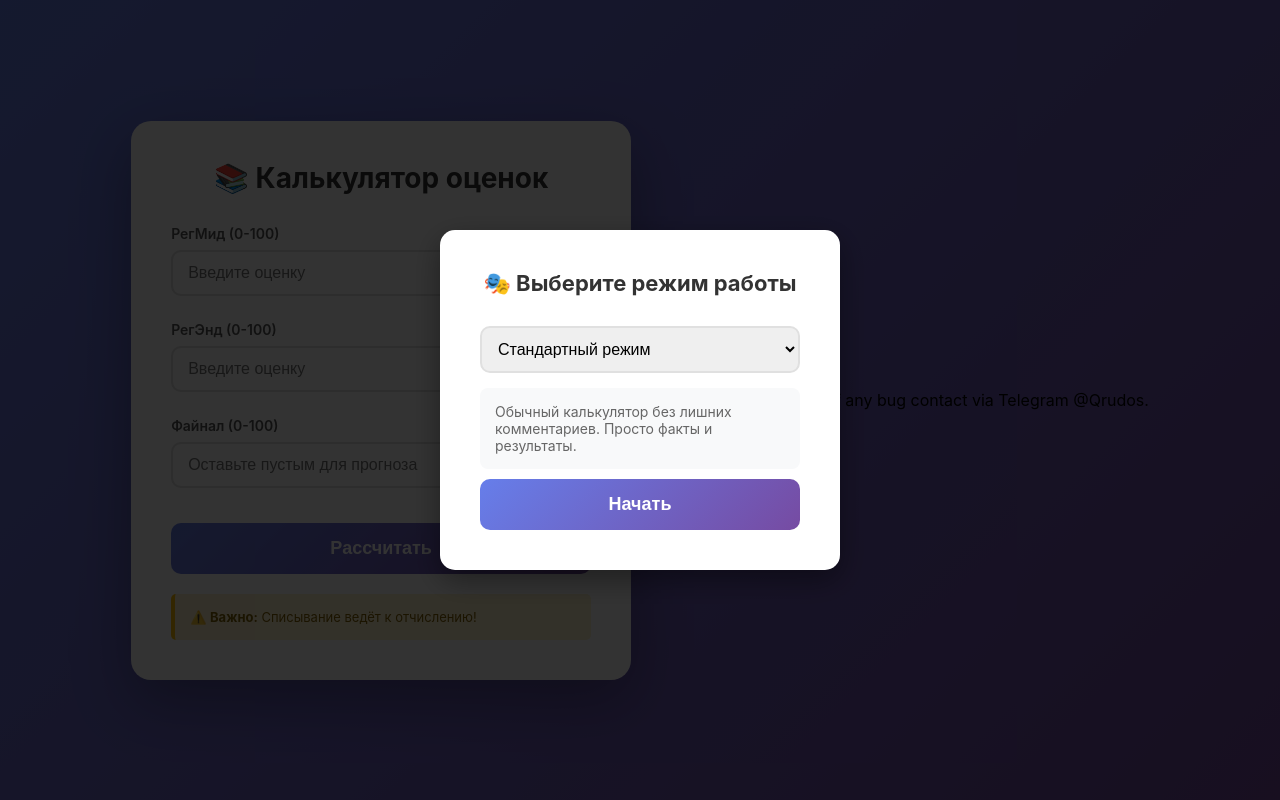
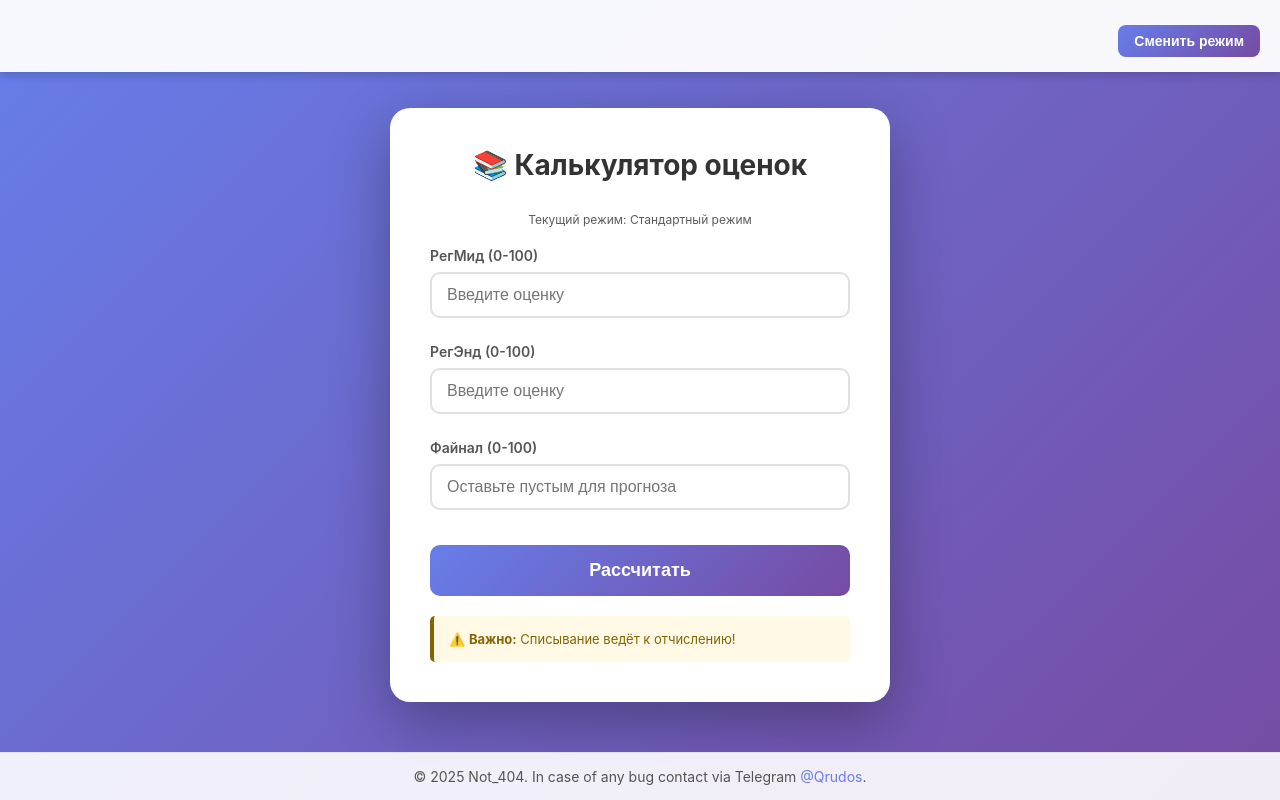
Before and after one commit to Diasb4/Calculator, a plain HTML site: page index.html in a window 1280 px wide. Drawn offline with Linux system fonts and the light colour scheme.

Commit message:
Added appropriate footer

```diff
--- a/commands.js
+++ b/commands.js
@@ -1,34 +1,17 @@
 
 let mode = "standard";
 
-const modeDescriptions = {
-    serious: "Формальный подход. Только цифры, факты и объективная оценка результатов.",
-    standard: "Обычный калькулятор без лишних комментариев. Просто факты и результаты.",
-    evil: "Саркастичные комментарии от старшекурсника, который всё это уже прошёл. Юмор и довольно черный."
+const modeNames = {
+    serious: "Серьёзный режим",
+    standard: "Стандартный режим",
+    evil: "Злой старшекурсник"
 };
-
-function updateDescription() {
-    const select = document.getElementById("modeSelect");
-    const desc = document.getElementById("modeDescription");
-    desc.textContent = modeDescriptions[select.value];
-}
-
-function startApp() {
-    mode = document.getElementById("modeSelect").value;
-    document.getElementById("modeModal").style.display = "none";
-    document.getElementById("modeMenu").style.display = "block";
-    document.getElementById("modeChange").value = mode;
-
-    const greetings = {
-        serious: "Добро пожаловать. Начнём расчёты.",
-        standard: "Калькулятор оценок готов к работе.",
-        evil: "Что ж, посмотрим, кто из нас сегодня будет плакать. Спойлер: не я."
-    };
-    showComment(greetings[mode], 'warning');
-}
 
 function changeMode(newMode) {
     mode = newMode;
+    updateModeDisplay();
+    closeModeDropdown();
+
     const phrases = {
         serious: "Режим серьёзного аналитика.",
         standard: "Стандартный режим. Всё по делу.",
@@ -37,11 +20,59 @@ function changeMode(newMode) {
     showComment(phrases[newMode], 'warning');
 }
 
+function updateModeDisplay() {
+    const display = document.getElementById('currentModeDisplay');
+    display.textContent = `Текущий режим: ${modeNames[mode]}`;
+}
+
 function showComment(text, type = 'warning') {
     const resultDiv = document.getElementById('result');
     resultDiv.className = `result ${type} show`;
     resultDiv.innerHTML = `<p>${text}</p>`;
 }
+
+// Функции для управления выпадающим меню
+function toggleModeDropdown() {
+    const dropdown = document.getElementById('modeDropdown');
+    dropdown.classList.toggle('show');
+}
+
+function closeModeDropdown() {
+    const dropdown = document.getElementById('modeDropdown');
+    dropdown.classList.remove('show');
+}
+
+// Инициализация при загрузке страницы
+document.addEventListener('DOMContentLoaded', function () {
+    updateModeDisplay();
+
+    // Обработчики для выпадающего меню режимов
+    const modeToggle = document.getElementById('mode-toggle');
+    const modeOptions = document.querySelectorAll('.mode-option');
+
+    modeToggle.addEventListener('click', function (e) {
+        e.stopPropagation();
+        toggleModeDropdown();
+    });
+
+    modeOptions.forEach(option => {
+        option.addEventListener('click', function () {
+            const newMode = this.getAttribute('data-mode');
+            changeMode(newMode);
+        });
+    });
+
+    // Закрытие выпадающего меню при клике вне его
+    document.addEventListener('click', function () {
+        closeModeDropdown();
+    });
+
+    // Предотвращение закрытия при клике на само меню
+    const dropdown = document.getElementById('modeDropdown');
+    dropdown.addEventListener('click', function (e) {
+        e.stopPropagation();
+    });
+});
 
 function calculate() {
     const regmid = parseFloat(document.getElementById('regmid').value);
--- a/index.html
+++ b/index.html
@@ -9,32 +9,22 @@
 </head>
 
 <body>
-    <div id="modeModal">
-        <div class="modal-content">
-            <h3>🎭 Выберите режим работы</h3>
-            <select id="modeSelect" onchange="updateDescription()">
-                <option value="serious">Серьёзный режим</option>
-                <option value="standard" selected>Стандартный режим</option>
-                <option value="evil">Злой старшекурсник</option>
-            </select>
-            <div class="mode-description" id="modeDescription">
-                Обычный калькулятор без лишних комментариев. Просто факты и результаты.
+    <nav class="navbar">
+        <div class="nav-buttons">
+            <div class="mode-dropdown">
+                <button id="mode-toggle" class="nav-button">Сменить режим</button>
+                <div class="mode-dropdown-content" id="modeDropdown">
+                    <div class="mode-option" data-mode="serious">Серьёзный режим</div>
+                    <div class="mode-option" data-mode="standard">Стандартный режим</div>
+                    <div class="mode-option" data-mode="evil">Злой старшекурсник</div>
+                </div>
             </div>
-            <button onclick="startApp()">Начать</button>
         </div>
-    </div>
-
-    <div id="modeMenu">
-        <label for="modeChange">Режим:</label>
-        <select id="modeChange" onchange="changeMode(this.value)">
-            <option value="serious">Серьёзный</option>
-            <option value="standard">Стандартный</option>
-            <option value="evil">Злой старшекурсник</option>
-        </select>
-    </div>
+    </nav>
 
     <div class="container">
         <h1>📚 Калькулятор оценок</h1>
+        <div class="current-mode" id="currentModeDisplay">Текущий режим: Стандартный</div>
 
         <div class="input-group">
             <label for="regmid">РегМид (0-100)</label>
@@ -59,13 +49,13 @@
 
         <div id="result" class="result"></div>
     </div>
+
+    <footer>
+        &copy; 2025 Not_404. In case of any bug contact via Telegram <a href="https://t.me/Qrudos"
+            target="_blank">@Qrudos</a>.
+    </footer>
     <script src="commands.js"></script>
 
-    <footer class="mt-auto text-center py-1 my-footer">
-        <div class="container-fluid">
-            <p>&copy; 2025 Not_404. In case of any bug contact via Telegram @Qrudos.</p>
-        </div>
-    </footer>
 </body>
 
 </html>
--- a/style.css
+++ b/style.css
@@ -2,6 +2,11 @@
     margin: 0;
     padding: 0;
     box-sizing: border-box;
+}
+
+html,
+body {
+    height: 100%;
 }
 
 body {
@@ -9,9 +14,89 @@ body {
     background: linear-gradient(135deg, #667eea 0%, #764ba2 100%);
     min-height: 100vh;
     display: flex;
-    justify-content: center;
+    flex-direction: column;
     align-items: center;
-    padding: 20px;
+    padding: 80px 20px 70px;
+    color: #333;
+    position: relative;
+}
+
+nav.navbar {
+    position: fixed;
+    top: 0;
+    left: 0;
+    width: 100%;
+    z-index: 1000;
+    padding: 15px 20px;
+    background: rgba(255, 255, 255, 0.95);
+    box-shadow: 0 2px 10px rgba(0, 0, 0, 0.2);
+    display: flex;
+    justify-content: flex-end;
+    align-items: center;
+}
+
+.nav-buttons {
+    display: flex;
+    gap: 10px;
+}
+
+.nav-button {
+    padding: 8px 16px;
+    background: linear-gradient(135deg, #667eea 0%, #764ba2 100%);
+    color: white;
+    border: none;
+    border-radius: 8px;
+    font-size: 14px;
+    font-weight: 600;
+    cursor: pointer;
+    transition: all 0.3s;
+}
+
+.nav-button:hover {
+    transform: translateY(-2px);
+    box-shadow: 0 4px 12px rgba(102, 126, 234, 0.3);
+}
+
+.mode-dropdown {
+    position: relative;
+    display: inline-block;
+}
+
+.mode-dropdown-content {
+    display: none;
+    position: absolute;
+    right: 0;
+    top: 100%;
+    background: white;
+    min-width: 200px;
+    border-radius: 10px;
+    box-shadow: 0 8px 25px rgba(0, 0, 0, 0.2);
+    z-index: 1001;
+    margin-top: 5px;
+    border: 1px solid #e0e0e0;
+}
+
+.mode-dropdown-content.show {
+    display: block;
+}
+
+.mode-option {
+    padding: 12px 16px;
+    color: #333;
+    text-decoration: none;
+    display: block;
+    border-bottom: 1px solid #e0e0e0;
+    cursor: pointer;
+    transition: background-color 0.3s;
+}
+
+.mode-option:last-child {
+    border-bottom: none;
+}
+
+.mode-option:hover {
+    background: #667eea;
+    color: white;
 }
 
 .container {
@@ -21,6 +106,7 @@ body {
     padding: 40px;
     max-width: 500px;
     width: 100%;
+    margin: auto;
 }
 
 h1 {
@@ -42,16 +128,20 @@ label {
     font-size: 14px;
 }
 
-input {
+input,
+select {
     width: 100%;
     padding: 12px 15px;
     border: 2px solid #e0e0e0;
     border-radius: 10px;
     font-size: 16px;
     transition: all 0.3s;
+    background: white;
+    color: #333;
 }
 
-input:focus {
+input:focus,
+select:focus {
     outline: none;
     border-color: #667eea;
     box-shadow: 0 0 0 3px rgba(102, 126, 234, 0.1);
@@ -85,11 +175,11 @@ button:active {
     padding: 25px;
     border-radius: 15px;
     display: none;
+    animation: slideIn 0.5s ease;
 }
 
 .result.show {
     display: block;
-    animation: slideIn 0.5s ease;
 }
 
 @keyframes slideIn {
@@ -107,33 +197,24 @@ button:active {
 .result.success {
     background: #d4edda;
     border: 2px solid #28a745;
+    color: #155724;
 }
 
 .result.warning {
     background: #fff3cd;
     border: 2px solid #ffc107;
+    color: #856404;
 }
 
 .result.danger {
     background: #f8d7da;
     border: 2px solid #dc3545;
+    color: #721c24;
 }
 
 .result h2 {
     margin-bottom: 15px;
     font-size: 22px;
-}
-
-.result.success h2 {
-    color: #155724;
-}
-
-.result.warning h2 {
-    color: #856404;
-}
-
-.result.danger h2 {
-    color: #721c24;
 }
 
 .result p {
@@ -148,8 +229,8 @@ button:active {
 }
 
 .warning-text {
-    background: #fff3cd;
-    border-left: 4px solid #ffc107;
+    background: rgba(255, 193, 7, 0.1);
+    border-left: 4px solid #856404;
     padding: 15px;
     margin-top: 20px;
     border-radius: 5px;
@@ -157,84 +238,33 @@ button:active {
     color: #856404;
 }
 
-#modeMenu {
-    position: fixed;
-    top: 10px;
-    right: 10px;
-    background: rgba(255, 255, 255, 0.95);
-    border-radius: 10px;
-    padding: 15px;
-    box-shadow: 0 4px 15px rgba(0, 0, 0, 0.2);
-    display: none;
-    z-index: 100;
+.current-mode {
+    font-size: 12px;
+    opacity: 0.8;
+    margin-top: 5px;
+    text-align: center;
+    margin-bottom: 20px;
 }
 
-#modeMenu label {
-    font-size: 12px;
-    margin-bottom: 5px;
-    color: #666;
-}
-
-#modeMenu select {
-    padding: 8px;
-    border: 2px solid #e0e0e0;
-    border-radius: 8px;
-    font-size: 14px;
-    cursor: pointer;
-    background: white;
-}
-
-#modeModal {
+footer {
     position: fixed;
-    top: 0;
+    bottom: 0;
     left: 0;
     width: 100%;
-    height: 100%;
-    background: rgba(0, 0, 0, 0.8);
-    display: flex;
-    align-items: center;
-    justify-content: center;
+    background: rgba(255, 255, 255, 0.9);
+    padding: 15px 20px;
+    text-align: center;
+    font-size: 14px;
+    color: #555;
+    border-top: 1px solid #e0e0e0;
     z-index: 1000;
 }
 
-.modal-content {
-    background: white;
-    padding: 40px;
-    border-radius: 15px;
-    text-align: center;
-    max-width: 400px;
-    width: 90%;
-    box-shadow: 0 10px 30px rgba(0, 0, 0, 0.4);
+footer a {
+    color: #667eea;
+    text-decoration: none;
 }
 
-.modal-content h3 {
-    color: #333;
-    margin-bottom: 20px;
-    font-size: 22px;
+footer a:hover {
+    text-decoration: underline;
 }
-
-.modal-content select {
-    width: 100%;
-    padding: 12px;
-    border: 2px solid #e0e0e0;
-    border-radius: 10px;
-    font-size: 16px;
-    margin-top: 10px;
-    cursor: pointer;
-    transition: border-color 0.3s;
-}
-
-.modal-content select:focus {
-    outline: none;
-    border-color: #667eea;
-}
-
-.mode-description {
-    margin-top: 15px;
-    padding: 15px;
-    background: #f8f9fa;
-    border-radius: 8px;
-    font-size: 14px;
-    color: #666;
-    text-align: left;
-}
```
